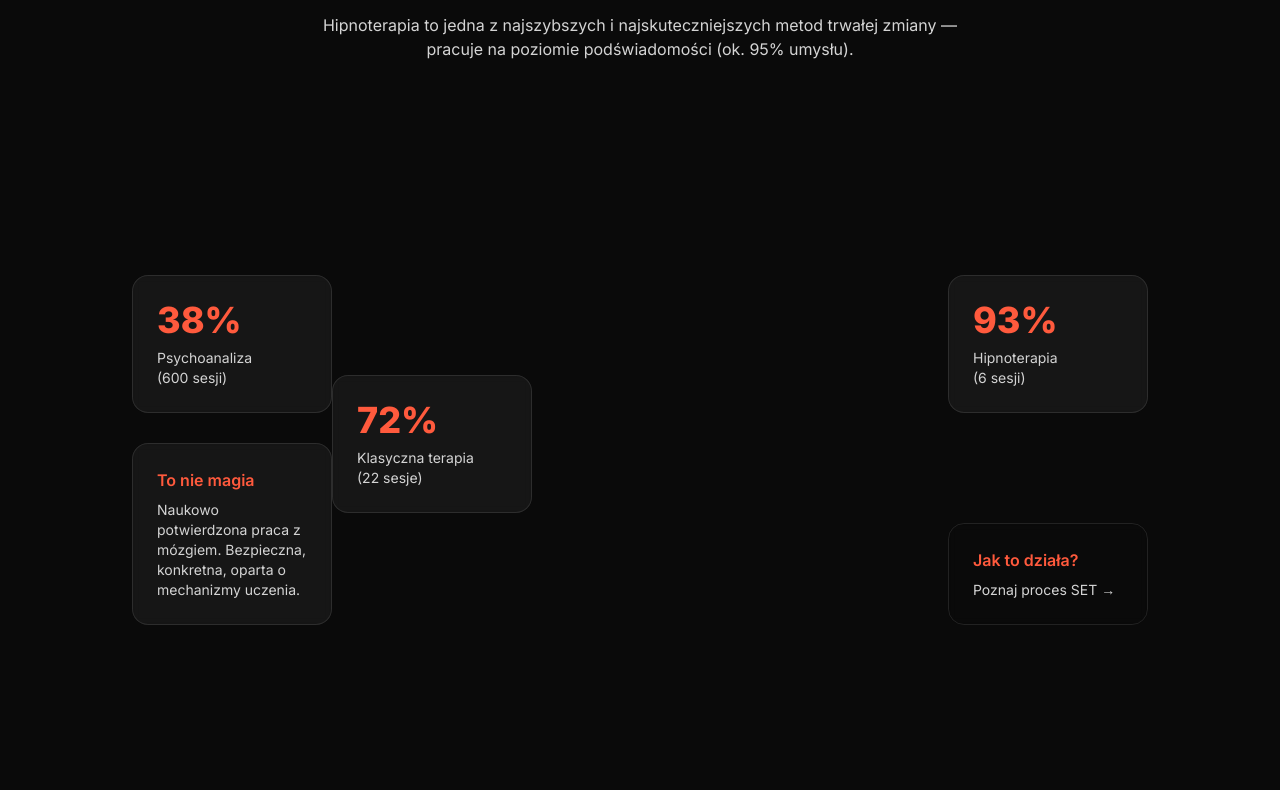
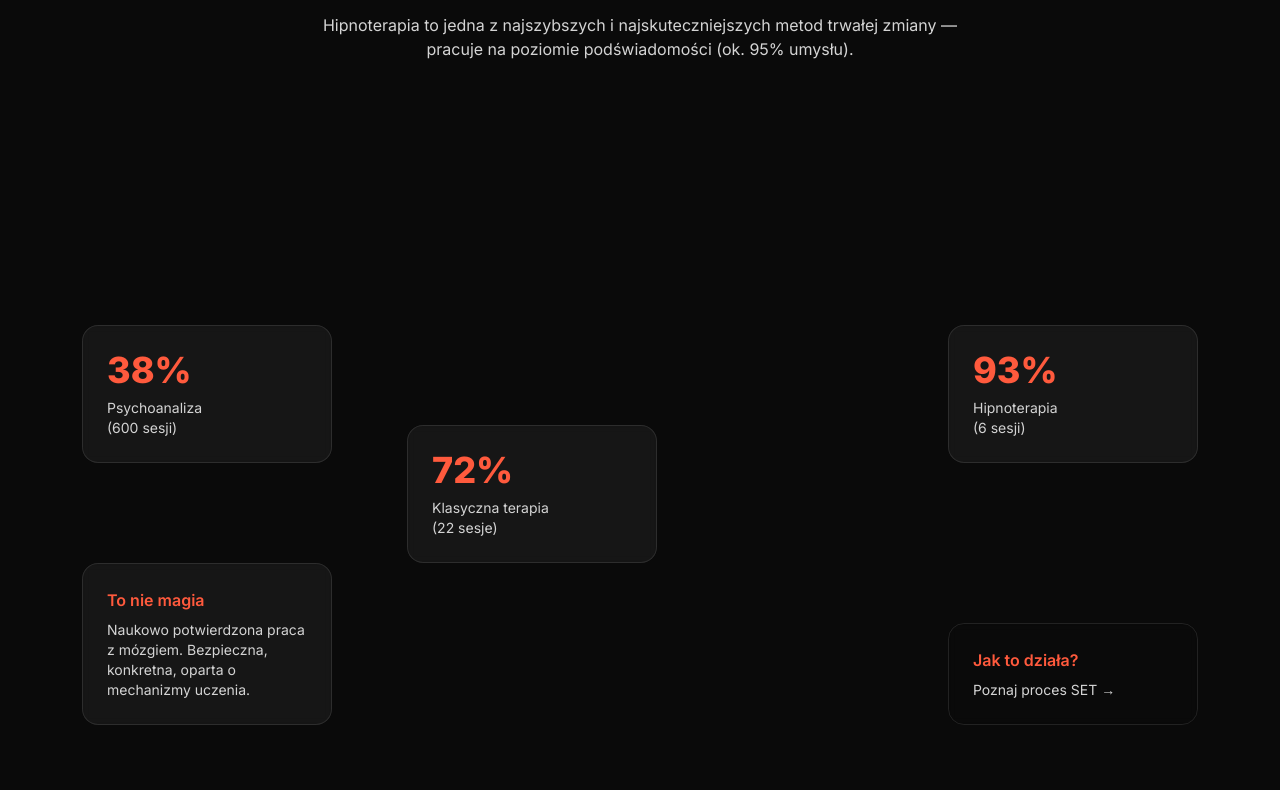
Before and after one commit to technikyvl/MAGIC-LANDING-PAGE-NEW, a Next.js app in the folder MAGICLIFELANDING/: page / in a window 1280 px wide. Shown: the part 1650-2440 px from the top of the page. Built offline with nearby package versions, Linux system fonts and the light colour scheme.

Commit message:
Update page.jsx

```diff
--- a/MAGICLIFELANDING/app/page.jsx
+++ b/MAGICLIFELANDING/app/page.jsx
@@ -162,9 +162,9 @@ export default function Page() {
             </p>
           </div>
 
-          <div id="rootContainer" className="relative min-h-[600px]">
+          <div id="rootContainer" className="relative min-h-[700px]">
             {/* Tree Root SVG */}
-            <svg className="absolute inset-0 h-full w-full" viewBox="0 0 800 600" preserveAspectRatio="xMidYMid meet">
+            <svg className="absolute inset-0 h-full w-full" viewBox="0 0 1000 700" preserveAspectRatio="xMidYMid meet">
               <defs>
                 <linearGradient id="rootGradient" x1="0%" y1="0%" x2="100%" y2="100%">
                   <stop offset="0%" stopColor="#FF5A3D" />
@@ -173,60 +173,60 @@ export default function Page() {
               </defs>
 
               {/* Main vertical trunk */}
-              <line className="tree-root" x1="400" y1="50" x2="400" y2="300" stroke="url(#rootGradient)" strokeWidth="3" />
+              <line className="tree-root" x1="500" y1="50" x2="500" y2="350" stroke="url(#rootGradient)" strokeWidth="4" />
 
               {/* Branch to 38% (left top) */}
-              <line className="root-branch" x1="400" y1="150" x2="200" y2="150" stroke="url(#rootGradient)" strokeWidth="2" />
-              <line className="root-branch" x1="200" y1="150" x2="200" y2="180" stroke="url(#rootGradient)" strokeWidth="2" />
+              <line className="root-branch" x1="500" y1="150" x2="200" y2="150" stroke="url(#rootGradient)" strokeWidth="3" />
+              <line className="root-branch" x1="200" y1="150" x2="200" y2="200" stroke="url(#rootGradient)" strokeWidth="3" />
 
               {/* Branch to 72% (center) */}
-              <line className="root-branch" x1="400" y1="200" x2="400" y2="280" stroke="url(#rootGradient)" strokeWidth="2" />
+              <line className="root-branch" x1="500" y1="200" x2="500" y2="300" stroke="url(#rootGradient)" strokeWidth="3" />
 
               {/* Branch to 93% (right top) */}
-              <line className="root-branch" x1="400" y1="150" x2="600" y2="150" stroke="url(#rootGradient)" strokeWidth="2" />
-              <line className="root-branch" x1="600" y1="150" x2="600" y2="180" stroke="url(#rootGradient)" strokeWidth="2" />
+              <line className="root-branch" x1="500" y1="150" x2="800" y2="150" stroke="url(#rootGradient)" strokeWidth="3" />
+              <line className="root-branch" x1="800" y1="150" x2="800" y2="200" stroke="url(#rootGradient)" strokeWidth="3" />
 
               {/* Branch to "To nie magia" (left bottom) */}
-              <line className="root-branch" x1="400" y1="300" x2="200" y2="300" stroke="url(#rootGradient)" strokeWidth="2" />
-              <line className="root-branch" x1="200" y1="300" x2="200" y2="420" stroke="url(#rootGradient)" strokeWidth="2" />
+              <line className="root-branch" x1="500" y1="350" x2="200" y2="350" stroke="url(#rootGradient)" strokeWidth="3" />
+              <line className="root-branch" x1="200" y1="350" x2="200" y2="500" stroke="url(#rootGradient)" strokeWidth="3" />
 
               {/* Branch to "Jak to działa" (right bottom) */}
-              <line className="root-branch" x1="400" y1="300" x2="600" y2="300" stroke="url(#rootGradient)" strokeWidth="2" />
-              <line className="root-branch" x1="600" y1="300" x2="600" y2="420" stroke="url(#rootGradient)" strokeWidth="2" />
+              <line className="root-branch" x1="500" y1="350" x2="800" y2="350" stroke="url(#rootGradient)" strokeWidth="3" />
+              <line className="root-branch" x1="800" y1="350" x2="800" y2="500" stroke="url(#rootGradient)" strokeWidth="3" />
             </svg>
 
-            {/* Statistics positioned exactly where lines end */}
-            <div className="absolute top-[150px] left-[100px] stat-reveal">
-              <div className="rounded-2xl border border-white/10 bg-white/5 p-6 backdrop-blur-sm w-[200px]">
+            {/* Statistics positioned with proper spacing */}
+            <div className="absolute top-[200px] left-[50px] stat-reveal">
+              <div className="rounded-2xl border border-white/10 bg-white/5 p-6 backdrop-blur-sm w-[250px]">
                 <div className="text-4xl font-extrabold text-accent">38%</div>
                 <div className="mt-2 text-sm text-neutral-300">Psychoanaliza<br/>(600 sesji)</div>
               </div>
             </div>
 
-            <div className="absolute top-[250px] left-[300px] stat-reveal">
-              <div className="rounded-2xl border border-white/10 bg-white/5 p-6 backdrop-blur-sm w-[200px]">
+            <div className="absolute top-[300px] left-[375px] stat-reveal">
+              <div className="rounded-2xl border border-white/10 bg-white/5 p-6 backdrop-blur-sm w-[250px]">
                 <div className="text-4xl font-extrabold text-accent">72%</div>
                 <div className="mt-2 text-sm text-neutral-300">Klasyczna terapia<br/>(22 sesje)</div>
               </div>
             </div>
 
-            <div className="absolute top-[150px] right-[100px] stat-reveal">
-              <div className="rounded-2xl border border-white/10 bg-white/5 p-6 backdrop-blur-sm w-[200px]">
+            <div className="absolute top-[200px] right-[50px] stat-reveal">
+              <div className="rounded-2xl border border-white/10 bg-white/5 p-6 backdrop-blur-sm w-[250px]">
                 <div className="text-4xl font-extrabold text-accent">93%</div>
                 <div className="mt-2 text-sm text-neutral-300">Hipnoterapia<br/>(6 sesji)</div>
               </div>
             </div>
 
-            {/* Bottom information cards positioned at line endpoints */}
-            <div className="absolute bottom-[100px] left-[100px] stat-reveal">
-              <div className="rounded-2xl border border-white/10 bg-white/5 p-6 backdrop-blur-sm w-[200px]">
+            {/* Bottom information cards with proper spacing */}
+            <div className="absolute bottom-[100px] left-[50px] stat-reveal">
+              <div className="rounded-2xl border border-white/10 bg-white/5 p-6 backdrop-blur-sm w-[250px]">
                 <h3 className="font-semibold text-accent">To nie magia</h3>
                 <p className="mt-2 text-sm text-neutral-300">Naukowo potwierdzona praca z mózgiem. Bezpieczna, konkretna, oparta o mechanizmy uczenia.</p>
               </div>
             </div>
 
-            <div className="absolute bottom-[100px] right-[100px] stat-reveal">
-              <a href="#process" className="block rounded-2xl border border-white/10 bg-white/0 p-6 hover:bg-white/5 transition backdrop-blur-sm w-[200px]">
+            <div className="absolute bottom-[100px] right-[50px] stat-reveal">
+              <a href="#process" className="block rounded-2xl border border-white/10 bg-white/0 p-6 hover:bg-white/5 transition backdrop-blur-sm w-[250px]">
                 <h3 className="font-semibold text-accent">Jak to działa?</h3>
                 <p className="mt-2 text-sm text-neutral-300">Poznaj proces SET <span aria-hidden>→</span></p>
               </a>
```
